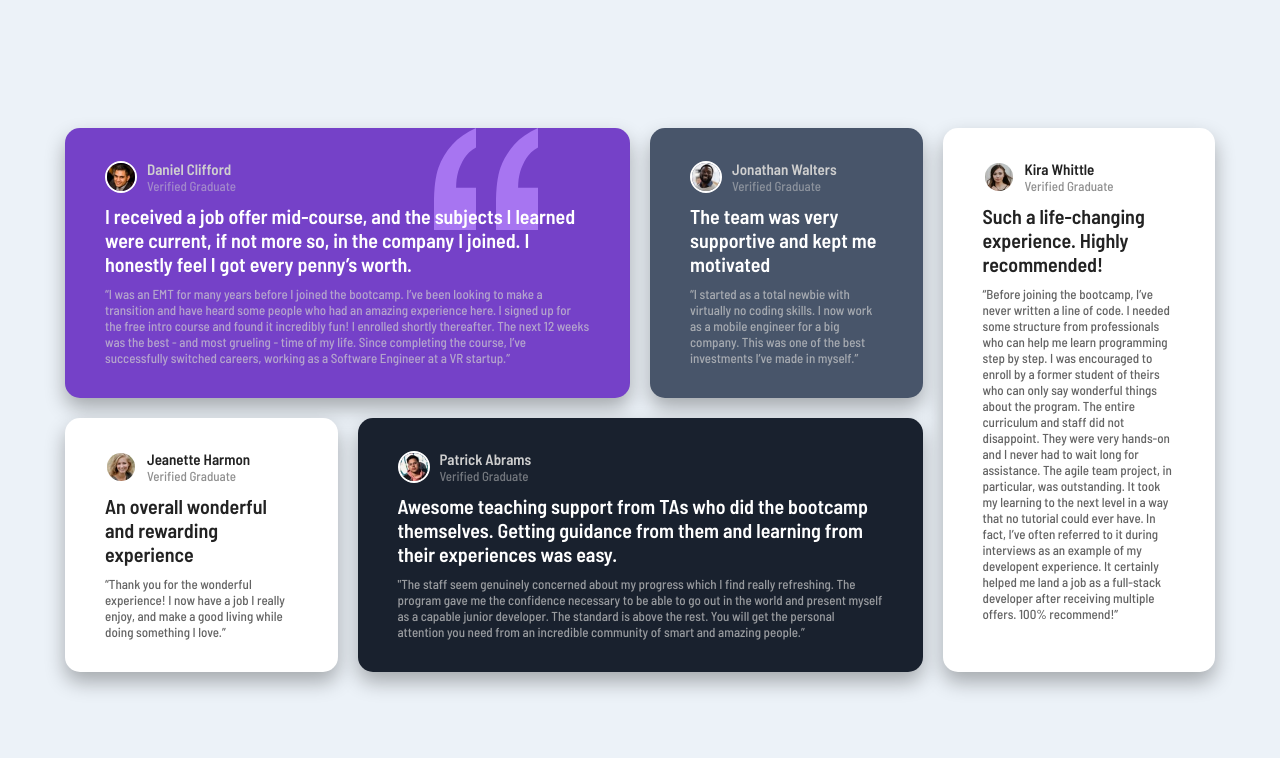
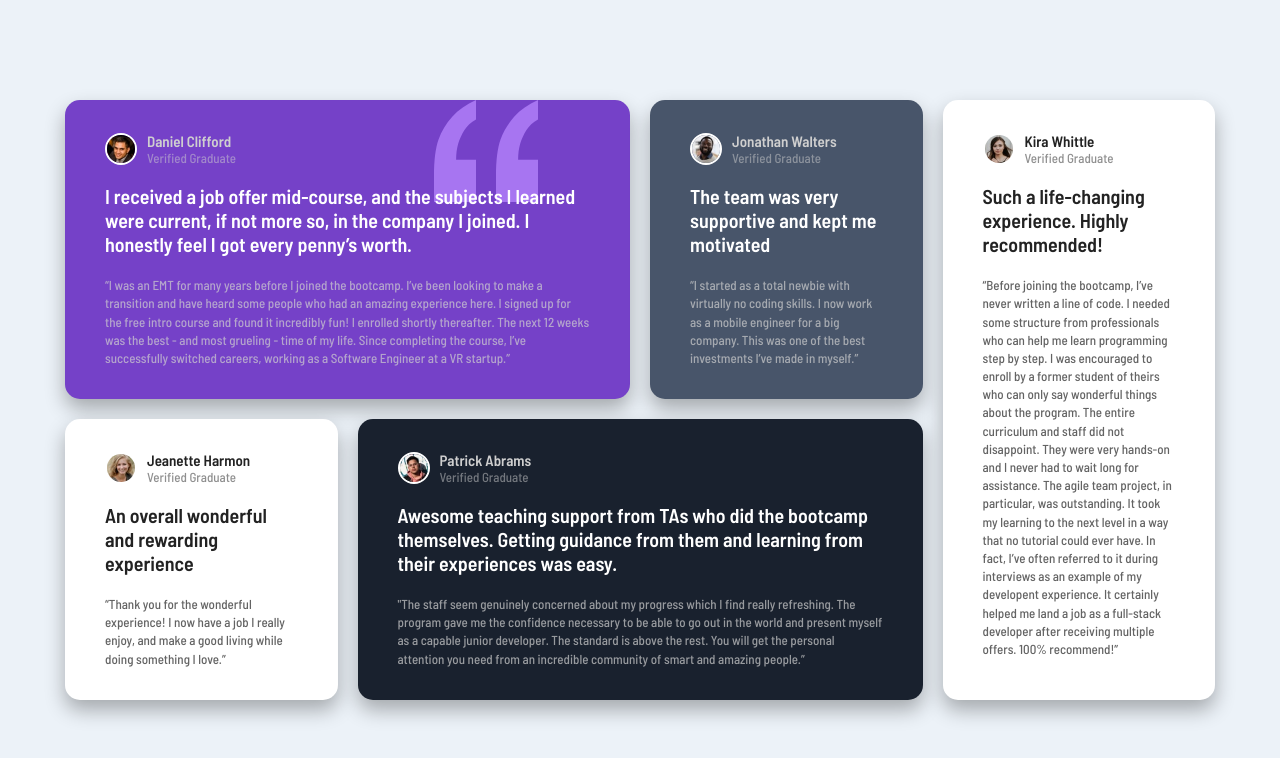
Before and after one commit to nataliadgalindo/testimonial-grid-section, a plain HTML site: page index.html in a window 1280 px wide. Drawn offline with Linux system fonts and the light colour scheme.

Commit message:
style update

```diff
--- a/style.css
+++ b/style.css
@@ -67,10 +67,12 @@ body {
   color: #fff;
   margin-bottom: 10px;
   font-size: 20px;
+  margin: 0.5rem 0 1.25rem;
 }
 
 .quote {
   opacity: 0.7;
+  line-height: 1.4;
 }
 
 .daniel {
```
